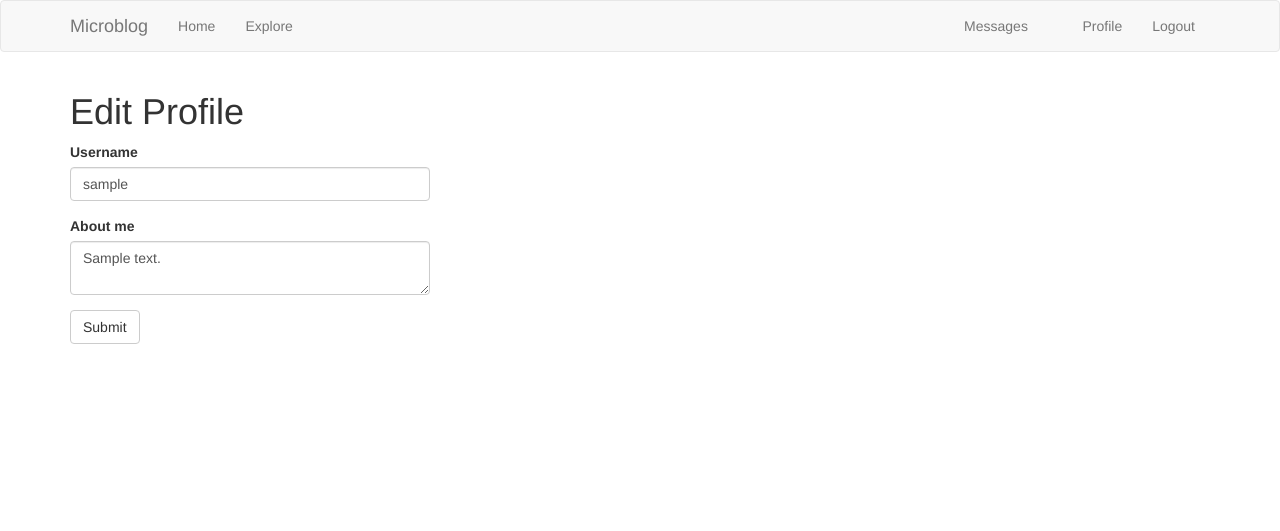
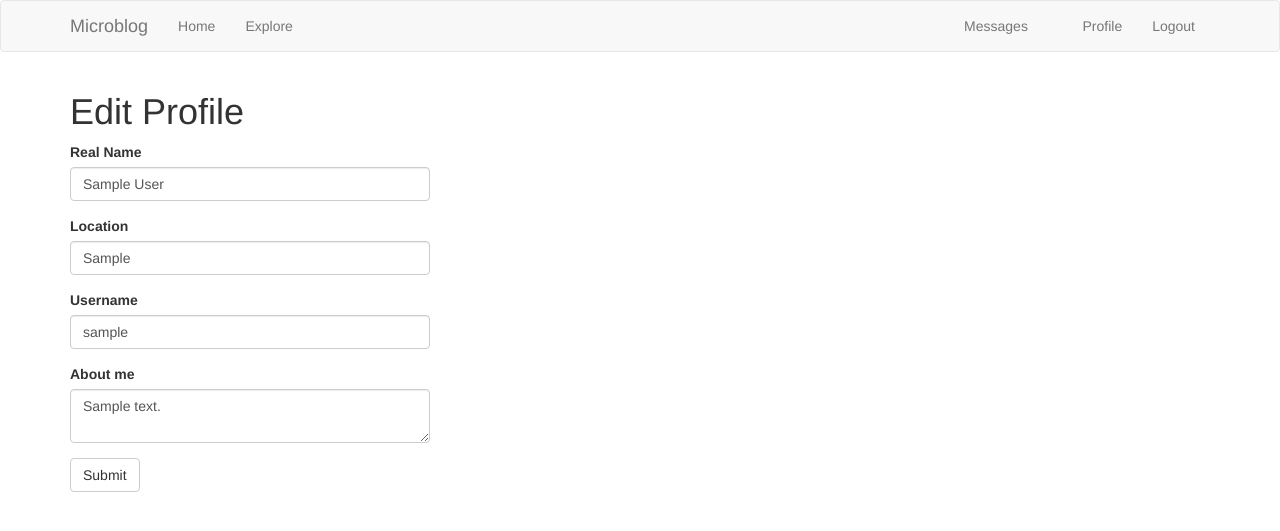
Before and after one commit to lu2905363/my_app, a Flask app: page /edit_profile in a window 1280 px wide. Shown: the top 531 px of the page. Run offline with Flask 2, Linux system fonts and the light colour scheme; a user stored in the database is signed in; tables that the repository leaves empty hold one stand-in row (values such as "Sample post"); parts of the project's set-up code (start-up, migrations or seed data) failed here and were passed over; some libraries are stand-ins or nearby versions.

Commit message:
Add admin editing
Signed-off-by: lu2905363 <lu2905363@gmail.com>

```diff
--- a/app/main/forms.py
+++ b/app/main/forms.py
@@ -1,14 +1,14 @@
 from flask_wtf import FlaskForm
-from wtforms import StringField, PasswordField, BooleanField, SubmitField, \
-    TextAreaField
-from wtforms.validators import ValidationError, DataRequired, Email, EqualTo, \
-    Length
-from app.models import User
+from wtforms import StringField, SelectField, BooleanField, SubmitField, TextAreaField
+from wtforms.validators import ValidationError, DataRequired, Email, Length, Regexp
+from app.models import User, Role
 
 
 class EditProfileForm(FlaskForm):
+    name = StringField('Real Name', validators=[Length(0, 64)])
+    location = StringField('Location', validators=[Length(0, 64)])
     username = StringField('Username', validators=[DataRequired()])
-    about_me = TextAreaField('About me', validators=[Length(min=0, max=140)])
+    about_me = TextAreaField('About me', validators=[Length(0, 140)])
     submit = SubmitField('Submit')
 
     def __init__(self, original_username, *args, **kwargs):
@@ -22,8 +22,35 @@ class EditProfileForm(FlaskForm):
                 raise ValidationError('Please use a different username.')
 
 
+class EditProfileAdminForm(FlaskForm):
+    email = StringField('Email', validators=[DataRequired(), Length(1, 64), Email()])
+    username = StringField('Username', validators=[
+        DataRequired(), Length(min=1, max=64),
+        Regexp('[A-Za-z][A-Za-z0-9]*$', 0,
+               'Usernames must start with letters and include only letters, numbers, dots or underscores.')])
+    confirmed = BooleanField('Confirmed')
+    role = SelectField('Role', coerce=int)
+    name = StringField('Real Name', validators=[Length(0, 64)])
+    location = StringField('Location', validators=[Length(0, 64)])
+    about_me = TextAreaField('About me')
+    submit = SubmitField('Submit')
+
+    def __init__(self, user, *args, **kwargs):
+        super(EditProfileAdminForm, self).__init__(*args, **kwargs)
+        self.role.choices = [(role.id, role.name) for role in Role.query.order_by(Role.name).all()]
+        self.user = user
+
+    def validate_email(self, field):
+        if field.data != self.user.email and User.query.filter_by(email=field.data).first():
+            raise ValidationError('The email address has been registered.')
+
+    def validate_username(self, field):
+        if field.data != self.user.username and User.query.filter_by(username=field.data).first():
+            raise ValidationError('The username is in use. Try another different one.')
+
+
 class PostForm(FlaskForm):
-    post = TextAreaField('Write down what you are thinking about below', validators=[DataRequired(), Length(min=1, max=140)])
+    post = TextAreaField('Write down what you are thinking about below', validators=[DataRequired()])
     submit = SubmitField('Submit')
 
 
--- a/app/main/routes.py
+++ b/app/main/routes.py
@@ -2,18 +2,10 @@ from datetime import datetime
 from flask import render_template, flash, redirect, url_for, request, current_app, jsonify
 from flask_login import current_user, login_required
 from app import db
+from app.decorators import admin_required
 from app.main import bp
-from app.main.forms import EditProfileForm, PostForm, MessageForm
-from app.models import User, Post, Message, Notification
-
-
-@bp.before_request
-def before_request():
-    if current_user.is_authenticated:
-        if not current_user.confirmed and request.blueprint != 'auth' and request.endpoint != 'static':
-            return redirect(url_for('auth.unconfirmed'))
-        current_user.last_seen = datetime.utcnow()
-        db.session.commit()
+from app.main.forms import EditProfileForm, EditProfileAdminForm, PostForm, MessageForm
+from app.models import User, Post, Role, Message, Notification, Permission
 
 
 @bp.route('/explore')
@@ -24,7 +16,7 @@ def explore():
     next_url = url_for('main.explore', page=posts.next_num) if posts.has_next else None
     prev_url = url_for('main.explore', page=posts.prev_num) if posts.has_prev else None
     return render_template('index.html', title='Explore some new friends', posts=posts.items, next_url=next_url,
-                           prev_url=prev_url)
+                           prev_url=prev_url, Permission=Permission)
 
 
 @bp.route('/', methods=['GET', 'POST'])
@@ -32,7 +24,7 @@ def explore():
 @login_required
 def index():
     form = PostForm()
-    if form.validate_on_submit():
+    if form.validate_on_submit() and current_user.can(Permission.WRITE):
         post = Post(body=form.post.data, author=current_user)
         db.session.add(post)
         db.session.commit()
@@ -43,7 +35,7 @@ def index():
     next_url = url_for('main.index', page=posts.next_num) if posts.has_next else None
     prev_url = url_for('main.index', page=posts.prev_num) if posts.has_prev else None
     return render_template('index.html', title='Home', form=form, posts=posts.items, next_url=next_url,
-                           prev_url=prev_url)
+                           prev_url=prev_url, Permission=Permission)
 
 
 @bp.route('/user/<username>')
@@ -62,16 +54,48 @@ def user(username):
 def edit_profile():
     form = EditProfileForm(current_user.username)
     if form.validate_on_submit():
+        current_user.name = form.name.data
+        current_user.location = form.location.data
         current_user.username = form.username.data
         current_user.about_me = form.about_me.data
         db.session.commit()
-        flash('Your changes have been saved.')
+        flash('Your personal profiles has been updated.')
         return redirect(url_for('main.edit_profile'))
     elif request.method == 'GET':
+        form.name.data = current_user.name
+        form.location.data = current_user.location
         form.username.data = current_user.username
         form.about_me.data = current_user.about_me
     return render_template('edit_profile.html', title='Edit Profile',
                            form=form)
+
+
+@bp.route('/edit_profile/<int:id>', methods=['GET', 'POST'])
+@login_required
+@admin_required
+def edit_profile_admin(id):
+    user = User.query.get_or_404(id)
+    form = EditProfileAdminForm(user=user)
+    if form.validate_on_submit():
+        user.email = form.email.data
+        user.username = form.username.data
+        user.confirmed = form.confirmed.data
+        user.role = Role.query.get(form.role.data)
+        user.name = form.name.data
+        user.location = form.location.data
+        user.about_me = form.about_me.data
+        db.session.add(user)
+        db.session.commit()
+        flash('The profile has been updated.')
+        return redirect(url_for('main.user', username=user.username))
+    form.email.data = user.email
+    form.username.data = user.username
+    form.confirmed.data = user.confirmed
+    form.role.data = user.role_id
+    form.name.data = user.name
+    form.location.data = user.location
+    form.about_me.data = user.about_me
+    return render_template('edit_profile.html', form=form, user=user)
 
 
 @bp.route('/send_message/<recipient>', methods=['GET', 'POST'])
--- a/app/models.py
+++ b/app/models.py
@@ -3,7 +3,7 @@ from time import time
 from hashlib import md5
 from app import db, login
 from flask import current_app, url_for
-from flask_login import UserMixin
+from flask_login import UserMixin, AnonymousUserMixin
 from werkzeug.security import generate_password_hash, check_password_hash
 from itsdangerous import TimedJSONWebSignatureSerializer as Serializer
 import jwt
@@ -46,13 +46,16 @@ class PaginatedAPIMixin(object):
 class User(PaginatedAPIMixin, UserMixin, db.Model):
     id = db.Column(db.Integer, primary_key=True)
     username = db.Column(db.String(64), index=True, unique=True)
+    name = db.Column(db.String(64))
+    location = db.Column(db.String(64))
     email = db.Column(db.String(120), index=True, unique=True)
     password_hash = db.Column(db.String(128))
     confirmed = db.Column(db.Boolean, default=False)
 
     posts = db.relationship('Post', backref='author', lazy='dynamic')
     role_id = db.Column(db.Integer, db.ForeignKey('role.id'))
-    about_me = db.Column(db.String(140))
+    about_me = db.Column(db.Text())
+    member_since = db.Column(db.DateTime(), default=datetime.utcnow())
     last_seen = db.Column(db.DateTime, default=datetime.utcnow())
 
     followed = db.relationship(
@@ -72,6 +75,14 @@ class User(PaginatedAPIMixin, UserMixin, db.Model):
 
     token = db.Column(db.String(32), index=True, unique=True)
     token_expiration = db.Column(db.DateTime)
+
+    def __init__(self, **kwargs):
+        super(User, self).__init__(**kwargs)
+        if self.role is None:
+            if self.email in current_app.config['ADMINS']:
+                self.role = Role.query.filter_by(name='Administrator').first()
+            if self.role is None:
+                self.role = Role.query.filter_by(default=True).first()
 
     def __repr__(self):
         return '<User {}>'.format(self.username)
@@ -109,6 +120,12 @@ class User(PaginatedAPIMixin, UserMixin, db.Model):
         except:
             return None
         return User.query.get(id)
+
+    def can(self, perm):
+        return self.role is not None and self.role.has_permission(perm)
+
+    def is_administrator(self):
+        return self.can(Permission.ADMIN)
 
     def new_messages(self):
         last_read_time = self.last_message_read_time or datetime(1900, 1, 1)
@@ -202,6 +219,14 @@ class User(PaginatedAPIMixin, UserMixin, db.Model):
         return user
 
 
+class AnonymousUser(AnonymousUserMixin):
+    def can(self):
+        return False
+
+    def is_administrator(self):
+        return False
+
+
 @login.user_loader
 def load_user(id):
     return User.query.get(int(id))
@@ -210,10 +235,59 @@ def load_user(id):
 class Role(db.Model):
     id = db.Column(db.Integer, primary_key=True)
     name = db.Column(db.String(64), unique=True)
+    default = db.Column(db.Boolean, default=False, index=True)
+    permissions = db.Column(db.Integer)
     users = db.relationship('User', backref='role', lazy='dynamic')
+
+    def __init__(self, **kwargs):
+        super(Role, self).__init__(**kwargs)
+        if self.permissions is None:
+            self.permissions = 0
 
     def __repr__(self):
         return '<Role {}>'.format(self.name)
+
+    def add_permission(self, perm):
+        if not self.has_permission(perm):
+            self.permissions += perm
+
+    def remove_permission(self, perm):
+        if self.has_permission(perm):
+            self.permissions -= perm
+
+    def has_permission(self, perm):
+        return self.permissions & perm == perm
+
+    def reset_permission(self):
+        self.permissions = 0
+
+    @staticmethod
+    def insert_roles():
+        roles = {
+            'User': [Permission.FOLLOW, Permission.COMMENT, Permission.WRITE],
+            'Moderator': [Permission.FOLLOW, Permission.COMMENT, Permission.WRITE, Permission.MODERATE],
+            'Administrator': [Permission.FOLLOW, Permission.COMMENT, Permission.WRITE, Permission.MODERATE,
+                              Permission.ADMIN]
+        }
+        default_role = 'User'
+        for r in roles:
+            role = Role.query.filter_by(name=r).first()
+            if role is None:
+                role = Role(name=r)
+                role.reset_permission()
+            for perm in roles[r]:
+                role.add_permission(perm)
+            role.default = (role.name == default_role)
+            db.session.add(role)
+        db.session.commit()
+
+
+class Permission:
+    FOLLOW = 2**0
+    COMMENT = 2**1
+    WRITE = 2**2
+    MODERATE = 2**3
+    ADMIN = 2**4
 
 
 class Post(db.Model):
--- a/app/templates/index.html
+++ b/app/templates/index.html
@@ -5,7 +5,9 @@
     <h1>Hi, {{ current_user.username }}!</h1>
     {% if form %}
         <div class="col-md-4">
+        {% if current_user.can(Permission.WRITE) %}
              {{ wtf.quick_form(form) }}
+        {% endif %}
         </div>
         <br>
     {% endif %}
--- a/microblog.py
+++ b/microblog.py
@@ -1,5 +1,5 @@
 from app import create_app, db
-from app.models import User, Post, Notification, Message, Task
+from app.models import User, Post, Notification, Message, Task, Permission, Role
 
 app = create_app()
 
@@ -7,5 +7,5 @@ app = create_app()
 @app.shell_context_processor
 def make_shell_context():
     return {'db': db, 'User': User, 'Post': Post, 'Message': Message, 'Notification': Notification,
-            'Task': Task
+            'Task': Task, 'Permission': Permission, 'Role': Role
             }
```
Also changed, not shown: app/auth/routes.py (+10 -0 lines), app/decorators.py (added, +19 -0 lines), app/templates/user.html (+41 -8 lines).
